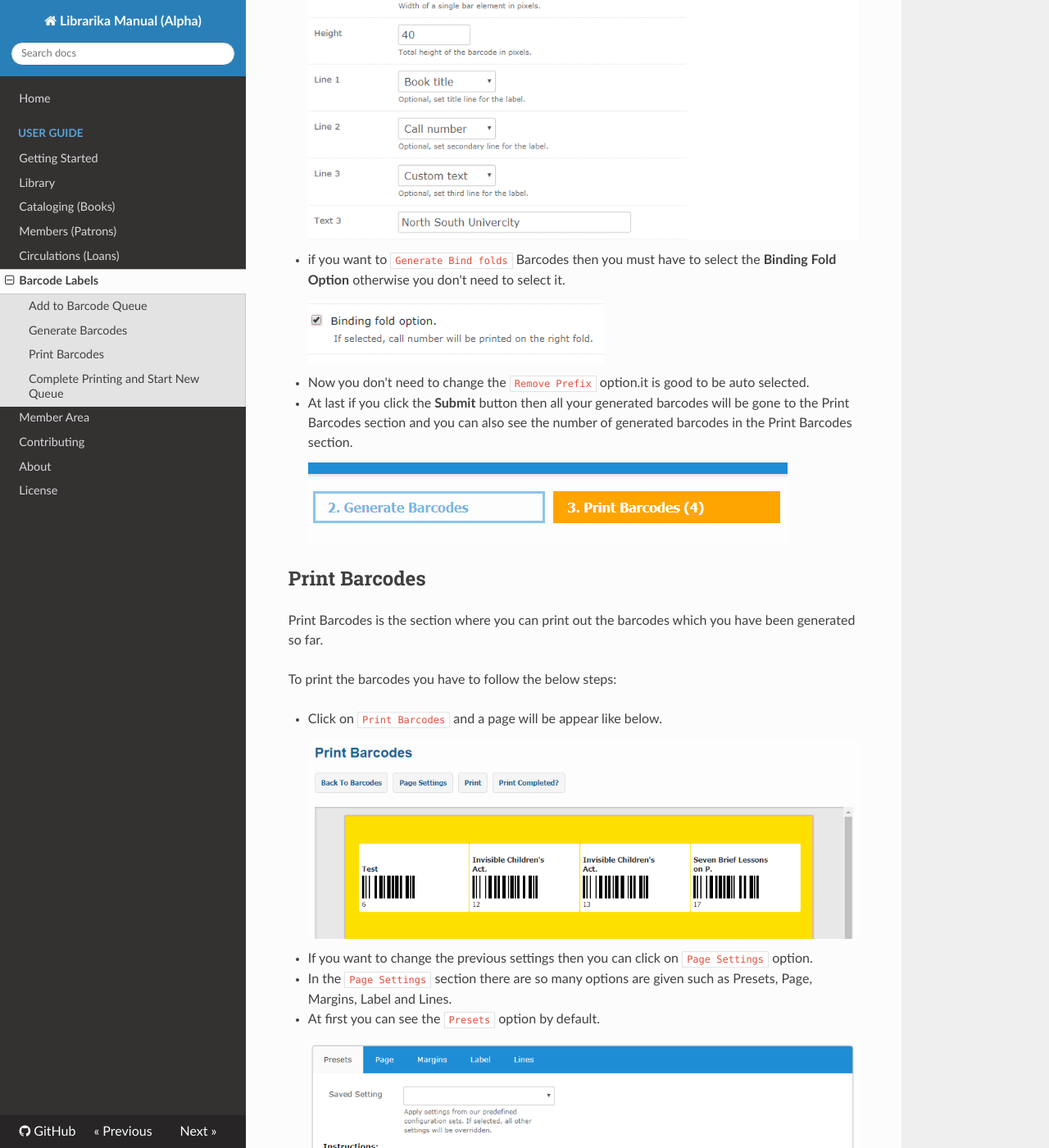
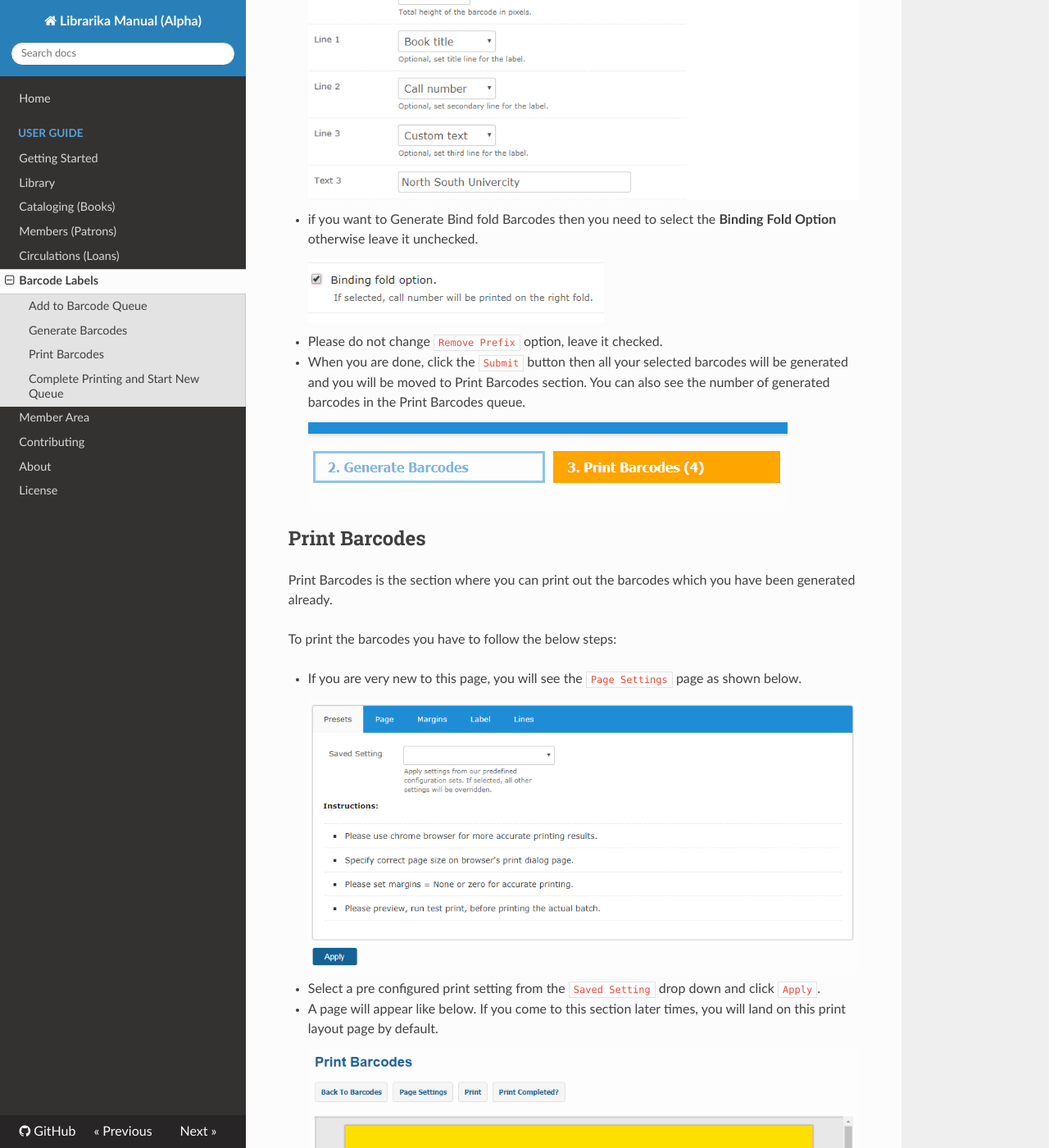
Before and after one commit to Librarika/manual, an MkDocs documentation site: the page built from docs/barcode-labels.md, in a window 1280 px wide and 1400 px high, scrolled down 5098 px. Shown: the whole window at 82% size. Built offline with MkDocs 1.6.1, drawn with Linux system fonts in a browser that asks for light colours; nearby versions of some CDN libraries; old or Windows-style settings are respelled for this version of MkDocs; some of the changed text lies outside the part shown.

Commit message:
updated barcode labels

```diff
--- a/docs/barcode-labels.md
+++ b/docs/barcode-labels.md
@@ -58,22 +58,24 @@
 
      ![Barcode Labels generate barcodes](img/barcode-labels-generate-barcodes.png)
 
-* Here at first you can see the `Object Type` options like, one is **Accession** which is used to Generating barcode label  for library material.and the other is **Member** which is used to Generating barcode label for member ID card.
+* At first, please select `Object Type` to either Accession or Member to generate barcodes for library materials or member id cards respectively.
+
 
      ![Barcode Labels object type](img/barcode-labels-object-type.png)
 
-* If you want to add the items in the Queue according to `Add Member Barcode` then you have to select the **Member** option must. and this will **Generate Member Barcodes** for you.
 
-* If want to `Generate Book Barcodes` then you have to select the **Accession** option must.
 
-* You don't need to change the `Code Type` option.
-* You can give the `Width Factor` and `Height` per your barcode size.
-* Now in `Line 1, Line 2, Line 3` you can give a title to your barcode such as Book Title, Call Number and Custom Text.
+* Select the desired `Code Type` by default CODE 128 is selected. We suggest to use CODE 128 or CODE 39 for better scannability.
+
+
+
+* You can specify the `Width Factor` and `Height` for your barcode image.
+* Now in `Line 1, Line 2, Line 3` you can give a title to your barcode such as Book Title, Call Number and Custom Text. If you select Call Number then also select `Binding Fold Option` below.
 
      ![Barcode Labels for line_1](img/barcode-labels-for-line_1.png)
 
 
-* If you choose the `Custom Text` option then a text box will be appear and you can give any text per your choice.
+* If you choose the `Custom Text` option then a text box will be appear and you can give any text as your choice.
 
      ![Barcode Labels for line text](img/barcode-labels-line-text.png)
 
@@ -81,34 +83,37 @@
 
      ![Barcode Labels for show text](img/barcode-labels-show-text.png)
 
-* if you want to `Generate Bind folds` Barcodes then you must have to select the **Binding Fold Option** otherwise you don't need to select it.
+* if you want to Generate Bind fold Barcodes then you need to select the **Binding Fold Option** otherwise leave it unchecked.
 
      ![Barcode Labels for bind folds](img/barcode-labels-bind-folds.png)
 
 
-* Now you don't need to change the `Remove Prefix` option.it is good to be auto selected.
-* At last if you click the **Submit** button then all your generated barcodes will be gone to the Print Barcodes section and you can also see the number of generated barcodes in the Print Barcodes section.
+* Please do not change `Remove Prefix` option, leave it checked.
+* When you are done, click the `Submit` button then all your selected barcodes will be generated and you will be moved to Print Barcodes section. You can also see the number of generated barcodes in the Print Barcodes queue.
 
      ![Barcode Labels for print](img/barcode-labels-print.png)
 
 
 ## Print Barcodes
 
-Print Barcodes is the section where you can print out the barcodes which you have been generated so far.
+Print Barcodes is the section where you can print out the barcodes which you have been generated already.
 
 To print the barcodes you have to follow the below steps:
 
-* Click on `Print Barcodes` and a page will be appear like below.
+* If you are very new to this page, you will see the `Page Settings` page as shown below.
+
+     ![Barcode Labels page presets](img/barcode-labels-page-presets.png)
+
+
+* Select a pre configured print setting from the `Saved Setting` drop down and click `Apply`.
+* A page will appear like below. If you come to this section later times, you will land on this print layout page by default.
 
       ![Barcode Labels print barcodes](img/barcode-labels-print-barcodes.png)
 
-* If you want to change the previous settings then you can click on `Page Settings` option.
+
 * In the `Page Settings` section there are so many options are given such as Presets, Page, Margins, Label and Lines.
-* At first you can see the `Presets` option by default.
 
-    ![Barcode Labels page presets](img/barcode-labels-page-presets.png)
 
-* In this page you can
 * If you click on `Page` option then it will be appear like below.
 
 
```
